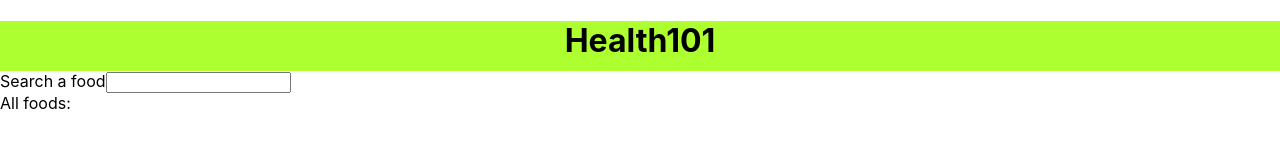
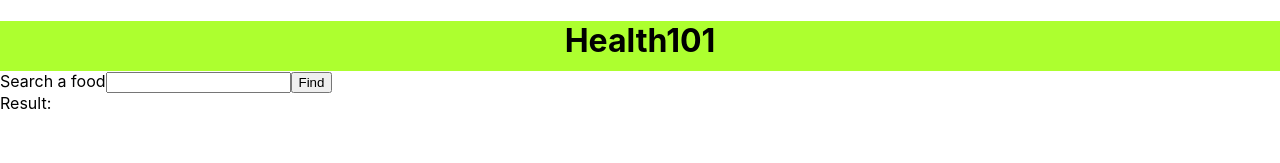
Before and after one commit to DasDeveloper/Health101, a React (Create React App) app in the folder client/: page /searchfood in a window 1280 px wide. Shown: the top 163 px of the page. Built offline with nearby package versions, Linux system fonts and the light colour scheme.

Commit message:
Fixed feature where a user can search for a specific food

```diff
--- a/client/src/components/searchFood.js
+++ b/client/src/components/searchFood.js
@@ -1,26 +1,37 @@
 import axios from 'axios'
-import { useEffect } from "react";
+import { useEffect, useState } from "react";
 
 
 const SearchFood = () =>{
 
-    useEffect( () =>{
-        getAllFoods();
-    }, [])
 
-    const getAllFoods = async () =>{
 
-        const foods = await axios.get("http://localhost:9000/")
+
+    const [food, setFood] = useState([]);
+    const [result, setResult] = useState([]);
+
+    const getFood = async () =>{
+
+        const response = await axios.get(`http://localhost:9000/food/${food}`);
+
+        console.log(response.data)
+        setResult(response.data)
     }
 
     return (
         <div>
 
             <label for="search">Search a food</label>
-            <input type="text" id="search" name="search"></input>
+            <input type="text" id="search" name="search" onChange={e => setFood(e.target.value)}></input>
+            <button onClick={getFood}>Find</button>
 
             <div>
-                All foods:
+                Result:
+
+                {result.map(el =>(
+                    <div key={el._id}> {el.name + el.calories + el.serving}</div>
+                ))}
+
 
 
             </div>
```
Also changed, not shown: 2 other files (tests, documents, lock files or other folders).
